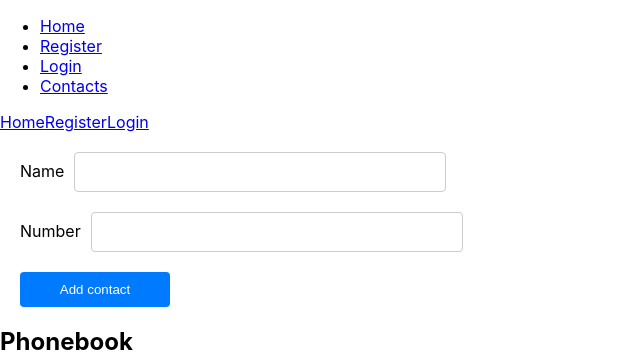
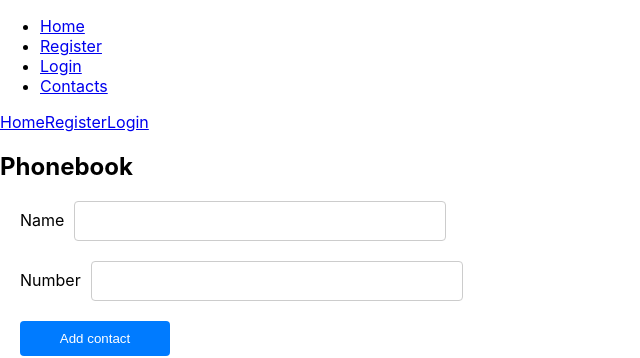
Before and after one commit to bhoretskyi/goit-react-hw-08-phonebook, a React (Create React App) app: page /goit-react-hw-08-phonebook/contacts in a window 1280 px wide. Shown: the top 358 px of the page, without its empty margins (0-640 px from the left). Built offline with nearby package versions, Linux system fonts and the light colour scheme; no server answers.

Commit message:
deleted userform

```diff
--- a/src/components/ContactList/ContactList.jsx
+++ b/src/components/ContactList/ContactList.jsx
@@ -29,7 +29,7 @@ export default function ContactList () {
 
   return (
     <div>
-    <UserForm/>
+
     <h1>Phonebook</h1>
        <UserForm />
 
```
